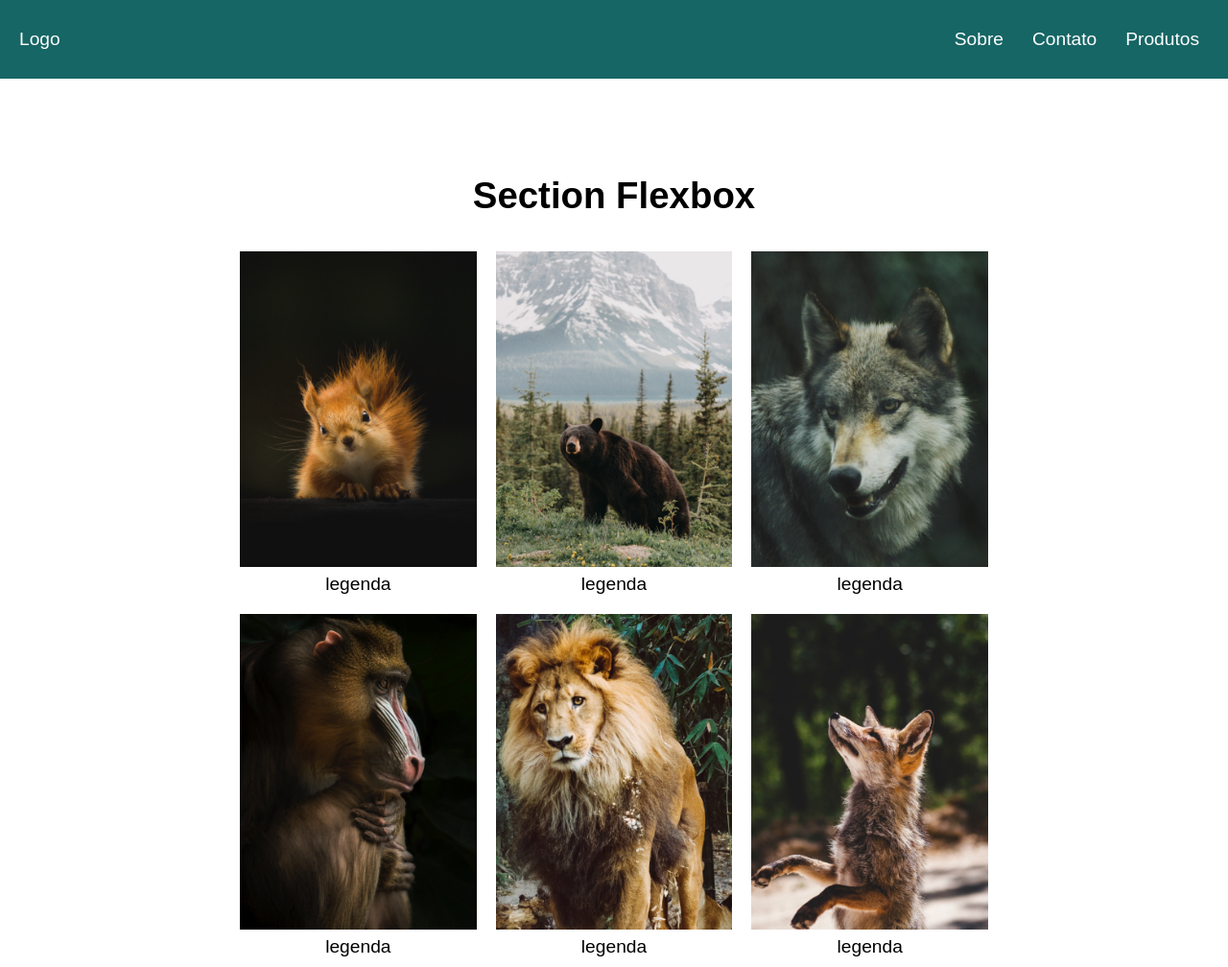
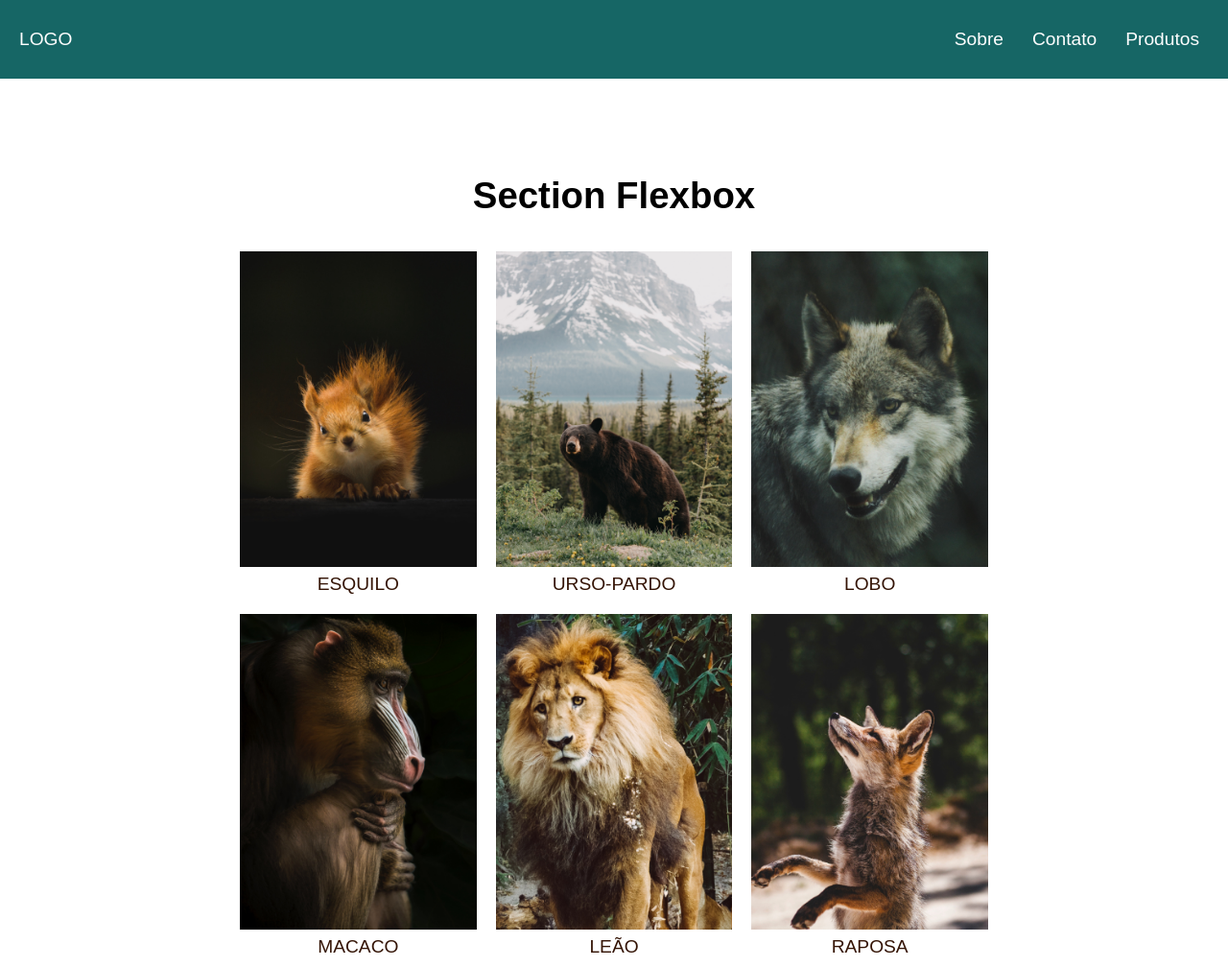
Before and after one commit to MartaSSantos/Grid-Layout-e-Flexbox, a plain HTML site: page index.html in a window 1280 px wide. Shown: the whole page at 96% size. Drawn offline with Linux system fonts and the light colour scheme.

Commit message:
Mudanças no html e css

```diff
--- a/css/style.css
+++ b/css/style.css
@@ -12,6 +12,7 @@
 p {
     text-align: center;
     margin-top: 7px;
+    color: #341405;
 }
 
 h1 {
--- a/index.html
+++ b/index.html
@@ -11,7 +11,7 @@
 
 <body>
     <header class="header">
-        <a href="/">Logo</a>
+        <a href="/">LOGO</a>
         <nav>
             <ul class="menu">
                 <li><a href="/">Sobre</a></li>
@@ -25,27 +25,27 @@
     <section class="flex">
         <div>
             <img src="./IMG/imagem2.jpg" alt="">
-            <p>legenda</p>
+            <p>ESQUILO</p>
         </div>
         <div>
             <img src="./IMG/imagem3.jpg" alt="">
-            <p>legenda</p>
+            <p>URSO-PARDO</p>
         </div>
         <div>
             <img src="./IMG/imagem4.jpg" alt="">
-            <p>legenda</p>
+            <p>LOBO</p>
         </div>
         <div>
             <img src="./IMG/imagem5.jpg" alt="">
-            <p>legenda</p>
+            <p>MACACO</p>
         </div>
         <div>
             <img src="./IMG/imagem6.jpg" alt="">
-            <p>legenda</p>
+            <p>LEÃO</p>
         </div>
         <div>
             <img src="./IMG/img1.jpg" alt="">
-            <p>legenda</p>
+            <p>RAPOSA</p>
         </div>
     </section>
 </body>
```
